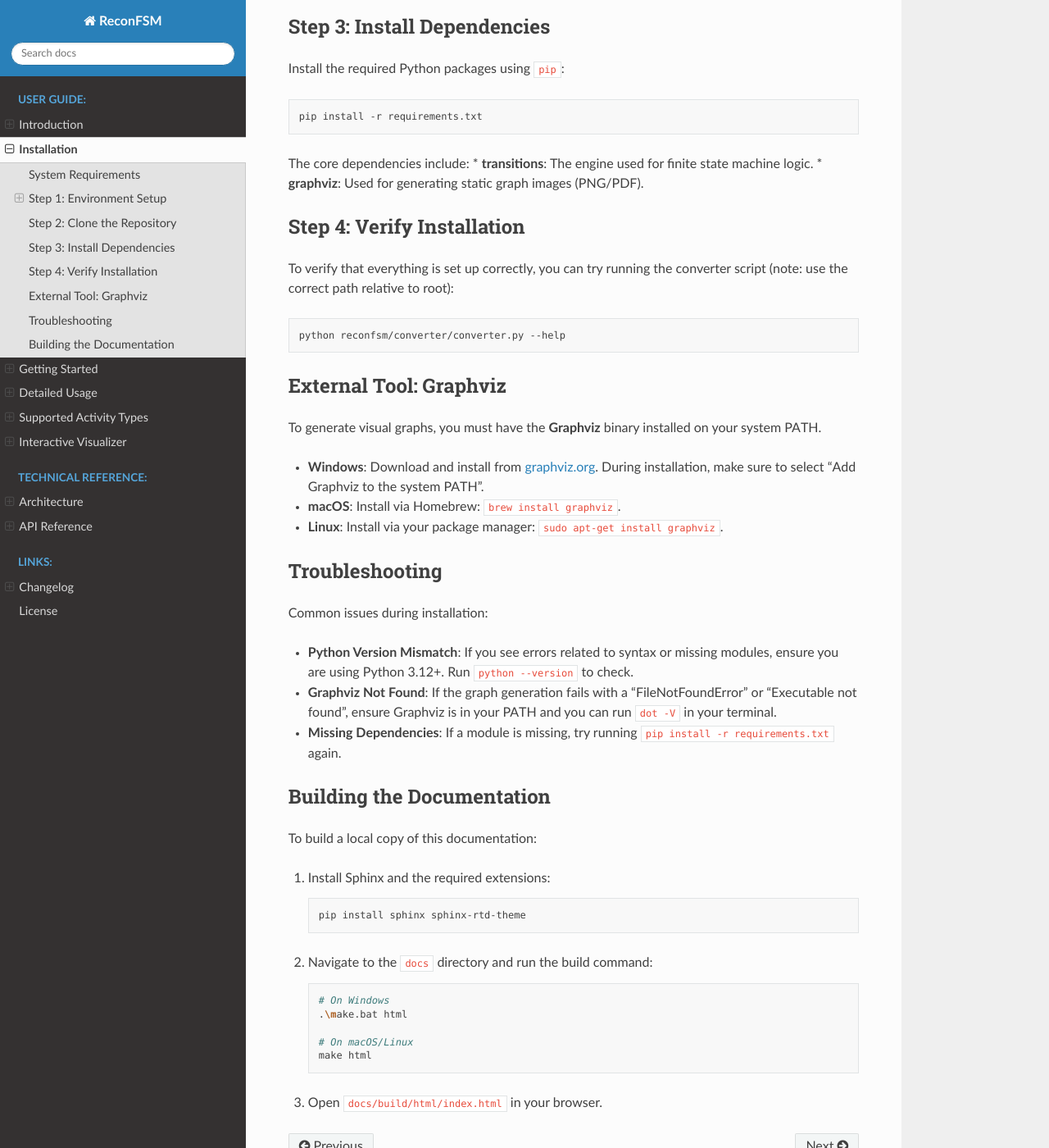
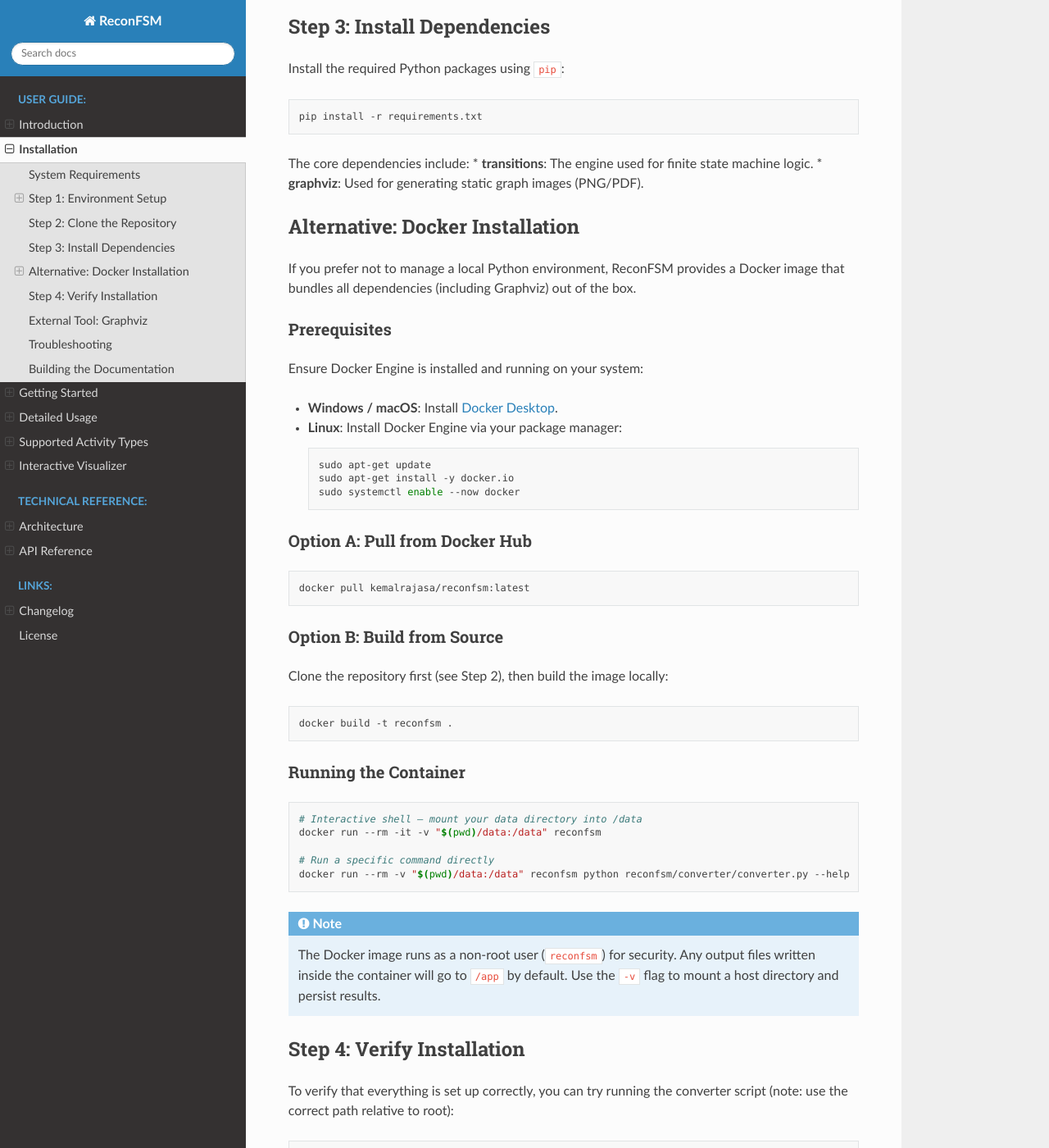
Before and after one commit to forensic-timeline/reconfsm, a Sphinx documentation site: the page built from docs/source/installation.rst, in a window 1280 px wide and 1400 px high, scrolled down 1174 px. Shown: the whole window at 82% size. Built offline with Sphinx 7.4.7 and the Read the Docs theme 3.1.0, drawn with Linux system fonts in a browser that asks for light colours.

Commit message:
feat: add docker installation steps

```diff
--- a/docs/source/installation.rst
+++ b/docs/source/installation.rst
@@ -67,6 +67,58 @@ The core dependencies include:
 *   **transitions**: The engine used for finite state machine logic.
 *   **graphviz**: Used for generating static graph images (PNG/PDF).
 
+Alternative: Docker Installation
+---------------------------------
+
+If you prefer not to manage a local Python environment, ReconFSM provides a Docker image that bundles all dependencies (including Graphviz) out of the box.
+
+Prerequisites
+^^^^^^^^^^^^^
+
+Ensure Docker Engine is installed and running on your system:
+
+*   **Windows / macOS**: Install `Docker Desktop <https://www.docker.com/products/docker-desktop/>`_.
+*   **Linux**: Install Docker Engine via your package manager:
+
+    .. code-block:: bash
+
+       sudo apt-get update
+       sudo apt-get install -y docker.io
+       sudo systemctl enable --now docker
+
+Option A: Pull from Docker Hub
+^^^^^^^^^^^^^^^^^^^^^^^^^^^^^^^^
+
+.. code-block:: bash
+
+   docker pull kemalrajasa/reconfsm:latest
+
+Option B: Build from Source
+^^^^^^^^^^^^^^^^^^^^^^^^^^^^^
+
+Clone the repository first (see Step 2), then build the image locally:
+
+.. code-block:: bash
+
+   docker build -t reconfsm .
+
+Running the Container
+^^^^^^^^^^^^^^^^^^^^^
+
+.. code-block:: bash
+
+   # Interactive shell — mount your data directory into /data
+   docker run --rm -it -v "$(pwd)/data:/data" reconfsm
+
+   # Run a specific command directly
+   docker run --rm -v "$(pwd)/data:/data" reconfsm python reconfsm/converter/converter.py --help
+
+.. note::
+
+   The Docker image runs as a non-root user (``reconfsm``) for security.
+   Any output files written inside the container will go to ``/app`` by default.
+   Use the ``-v`` flag to mount a host directory and persist results.
+
 Step 4: Verify Installation
 ---------------------------
 
```
Also changed, not shown: README.md (+35 -0 lines).
